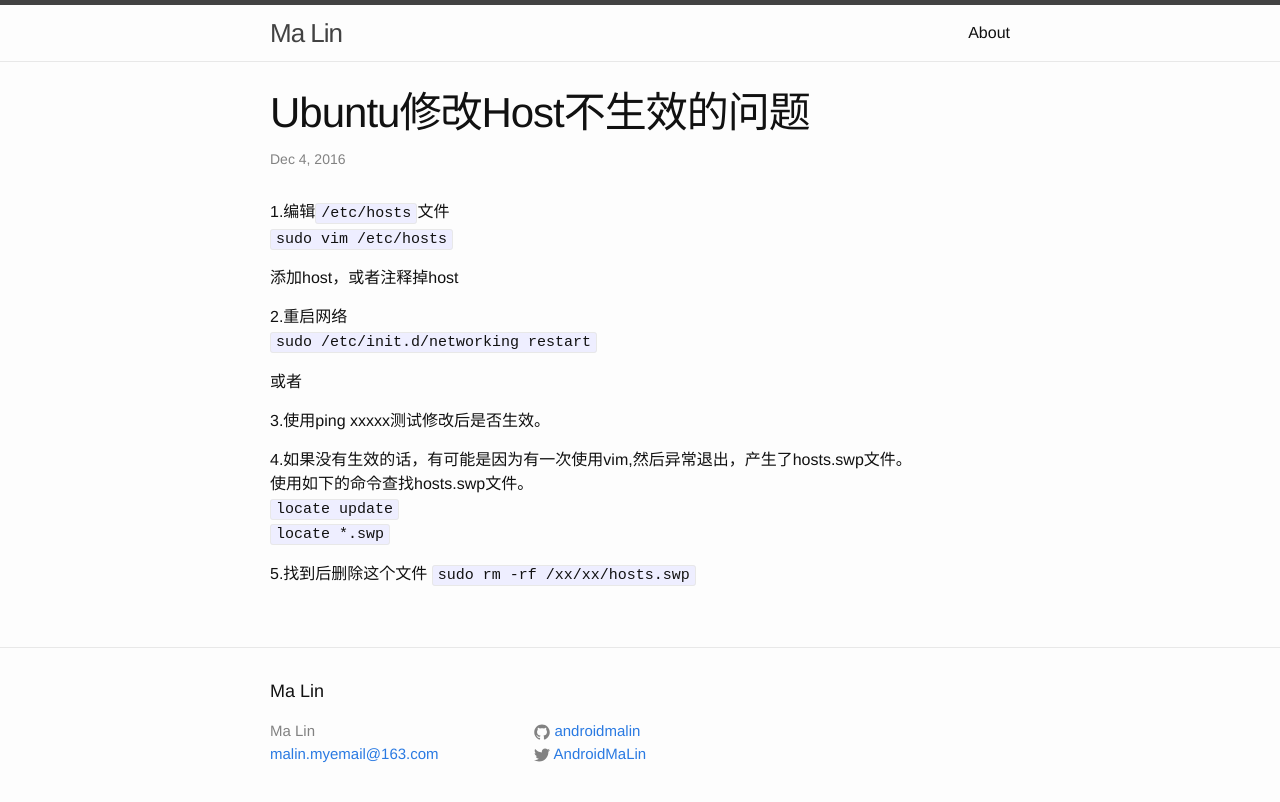
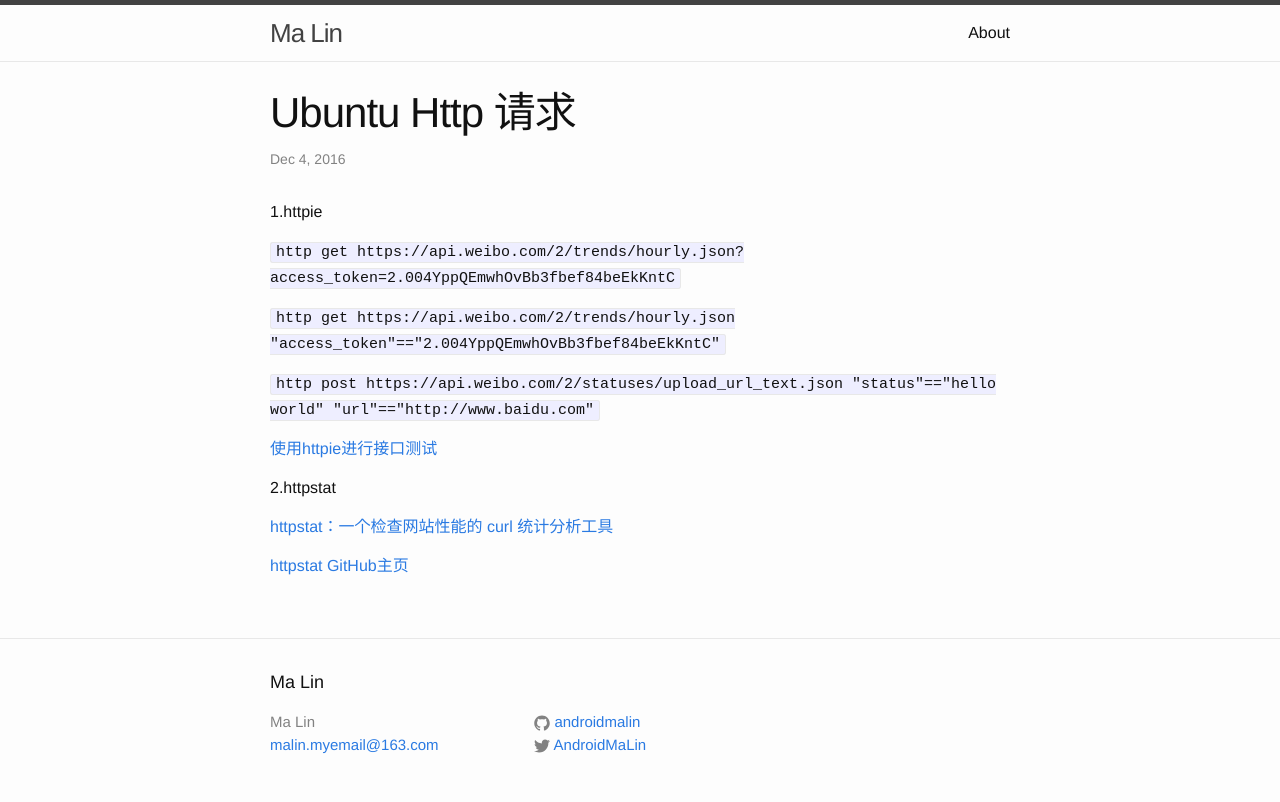
Before and after one commit to androidmalin/androidmalin.github.io, a Jekyll site: the page built from _posts/2016-12-14-host.markdown, in a window 1280 px wide. Shown: the top 802 px of the page. Built offline with Jekyll 4.4.1, drawn with Linux system fonts in a browser that asks for light colours.

Commit message:
add the httpie

```diff
--- a/_posts/2016-12-14-host.markdown
+++ b/_posts/2016-12-14-host.markdown
@@ -1,27 +1,23 @@
 ---
 layout: post
-title:  "Ubuntu修改Host不生效的问题"
+title:  "Ubuntu Http 请求"
 date:   2016-12-04 17:24 +0800
 categories: Ma Lin update
 ---
 
-1.编辑`/etc/hosts`文件<br/>
-`sudo vim /etc/hosts`<br/>
+1.httpie<br/>
 
-添加host，或者注释掉host<br/>
+`http get https://api.weibo.com/2/trends/hourly.json?access_token=2.004YppQEmwhOvBb3fbef84beEkKntC`<br/>
 
-2.重启网络<br/>
-`sudo /etc/init.d/networking restart`<br/>
+`http get https://api.weibo.com/2/trends/hourly.json "access_token"=="2.004YppQEmwhOvBb3fbef84beEkKntC"`<br/>
 
-或者<br/>
+`http post https://api.weibo.com/2/statuses/upload_url_text.json "status"=="hello world" "url"=="http://www.baidu.com"`<br/>
 
 
-3.使用ping xxxxx测试修改后是否生效。<br/>
+[使用httpie进行接口测试](http://www.jianshu.com/p/0736d508be44)<br/>
 
-4.如果没有生效的话，有可能是因为有一次使用vim,然后异常退出，产生了hosts.swp文件。<br/>
-使用如下的命令查找hosts.swp文件。<br/>
-`locate update `<br/>
-`locate *.swp`<br/>
+2.httpstat<br/>
 
-5.找到后删除这个文件
-`sudo rm -rf /xx/xx/hosts.swp`
+[httpstat：一个检查网站性能的 curl 统计分析工具](https://mp.weixin.qq.com/s?__biz=MjM5NjQ4MjYwMQ==&mid=2664608594&idx=1&sn=410f48527e4910f1d44f5965ea628d74&chksm=bdce88148ab901020d130d32fc5bb4ad4bd72c1ec767560b893d681009cfaef16ca9902a88d9&mpshare=1&scene=1&srcid=1218XPDF0n0YNmWHlvrbuDx4&pass_ticket=o7BDekJR2QaDbACYuZJJpI8dCs9%2BnyzdFKx%2B2qtah3ktUrKscsWvC6tJGZQFZ6r%2F#rd)<br/>
+
+[httpstat GitHub主页](https://github.com/reorx/httpstat)<br/>
```
Also changed, not shown: _posts/2016-12-18-http.markdown (added, +27 -0 lines).
